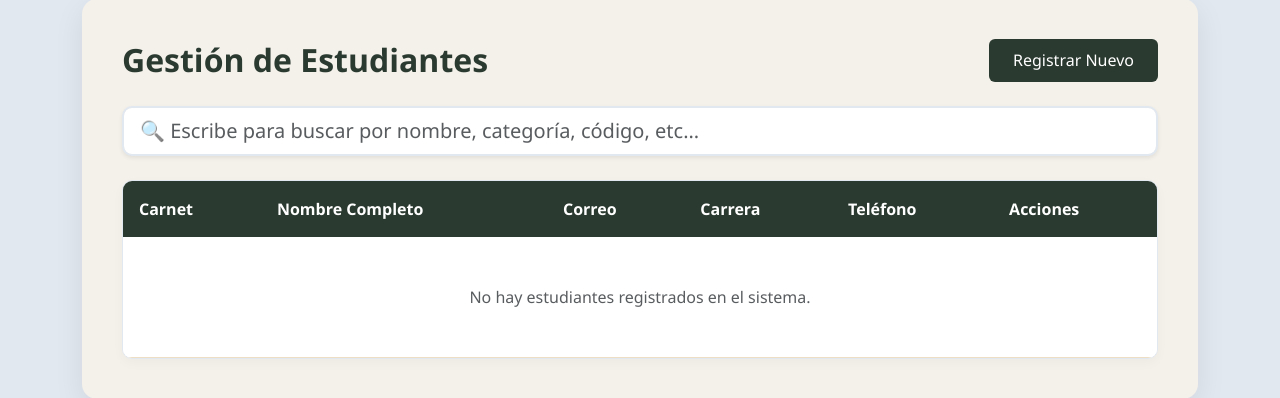
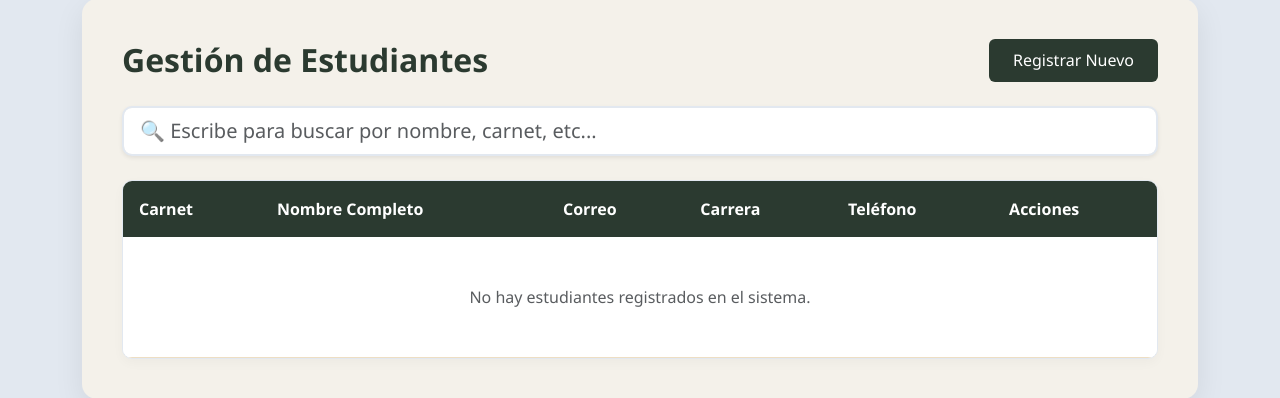
Before and after one commit to Alvarad1107/sistema-biblioteca-digital, a PHP site: page /estudiantes/estudiante_lista.php in a window 1280 px wide. Shown: the part 116-514 px from the top of the page. Run offline with PHP 8.4, Linux system fonts and the light colour scheme; the visitor is signed in with stand-in values (Sample User, id 1); data that the repository does not hold is empty.

Commit message:
pequeña corrección

```diff
--- a/estudiantes/estudiante_lista.php
+++ b/estudiantes/estudiante_lista.php
@@ -55,7 +55,7 @@ $resultado = $conn->query($sql);
                 <?php endif; ?>
             </div>
             <div class="mb-4">
-                <input type="text" id="buscador" class="form-control form-control-lg shadow-sm" placeholder="🔍 Escribe para buscar por nombre, categoría, código, etc..." style="border: 2px solid #e2e8f0; border-radius: 10px;">
+                <input type="text" id="buscador" class="form-control form-control-lg shadow-sm" placeholder="🔍 Escribe para buscar por nombre, carnet, etc..." style="border: 2px solid #e2e8f0; border-radius: 10px;">
             </div>
 
             <div class="table-container table-responsive">
```
